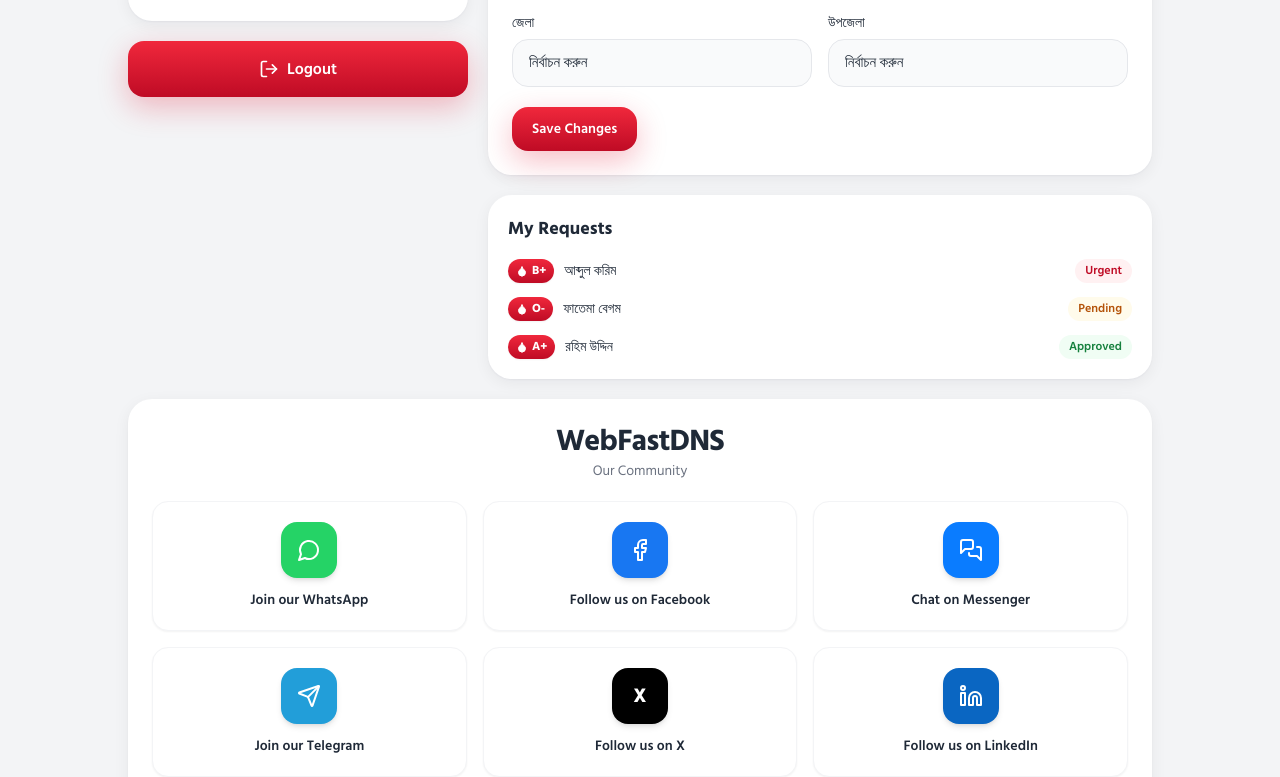
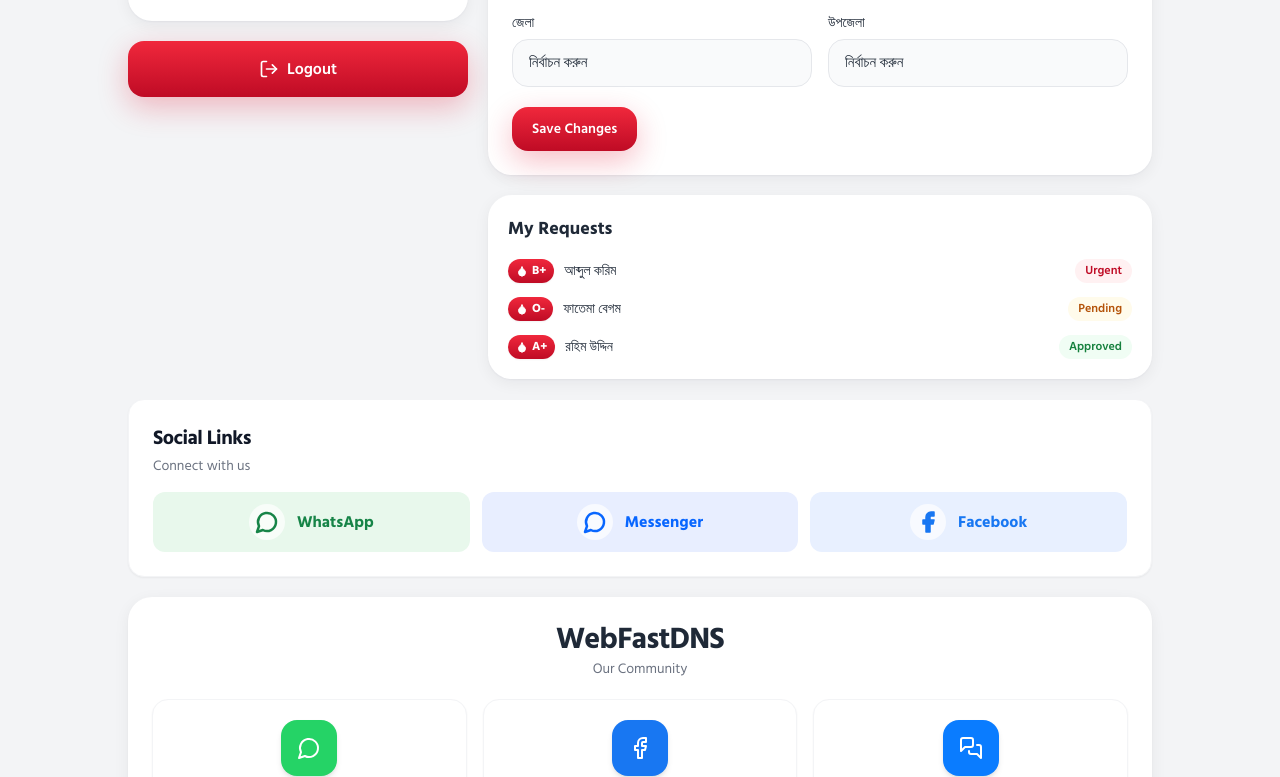
Before and after one commit to momin109/Blood-Donate-BD, a Next.js app: page /me in a window 1280 px wide. Shown: the part 1423-2200 px from the top of the page. Built offline with nearby package versions, Linux system fonts and the light colour scheme.

Commit message:
Merge GitHub history with updated project

```diff
--- a/app/(main)/me/page.js
+++ b/app/(main)/me/page.js
@@ -1,15 +1,71 @@
 "use client";
 import { useState } from "react";
 import Link from "next/link";
-import { IdCard, LogOut, Heart, Clock, Bookmark, Bell, Award, LifeBuoy, Settings, ChevronRight, UserRound, Phone } from "lucide-react";
+import {
+  IdCard,
+  LogOut,
+  Heart,
+  Clock,
+  Bookmark,
+  Bell,
+  Award,
+  LifeBuoy,
+  Settings,
+  ChevronRight,
+  UserRound,
+  Phone,
+  MessageCircle,
+  Facebook,
+} from "lucide-react";
 import CommunityLinks from "@/components/CommunityLinks";
 import DeveloperInfo from "@/components/DeveloperInfo";
 import ProfileView from "@/components/ProfileView";
 import { useFavs, FavButton } from "@/components/Favorites";
-import { Avatar, Button, Card, Field, Select, Status, Switch, BloodBadge, statusTone } from "@/components/ui";
+import {
+  Avatar,
+  Button,
+  Card,
+  Field,
+  Select,
+  Status,
+  Switch,
+  BloodBadge,
+  statusTone,
+} from "@/components/ui";
 import { me, requests, donors, bloodGroups, districts, upazilas } from "@/data";
 
-const menu = [[Clock, "My Donation History", "/me"], [Bookmark, "Saved Requests", "/requests"], [Bell, "Notification Settings", "/notifications"], [Award, "Awards & Badges", "/me"], [IdCard, "Donor ID Card", "/id-card"], [LifeBuoy, "Help & Support", "/me"], [Settings, "Settings", "/me"]];
+const menu = [
+  [Clock, "My Donation History", "/me"],
+  [Bookmark, "Saved Requests", "/requests"],
+  [Bell, "Notification Settings", "/notifications"],
+  [Award, "Awards & Badges", "/me"],
+  [IdCard, "Donor ID Card", "/id-card"],
+  [LifeBuoy, "Help & Support", "/me"],
+  [Settings, "Settings", "/me"],
+];
+
+const socialLinks = [
+  {
+    name: "WhatsApp",
+    href: "https://wa.me/",
+    className: "bg-[#E8F8EC] text-[#168447] hover:bg-[#D7F3DF]",
+    icon: <MessageCircle className="h-6 w-6" strokeWidth={2.5} />,
+  },
+  {
+    name: "Messenger",
+    href: "https://m.me/",
+    className: "bg-[#E8EEFF] text-[#0866FF] hover:bg-[#DCE5FF]",
+    icon: <MessageCircle className="h-6 w-6" strokeWidth={2.5} />,
+  },
+  {
+    name: "Facebook",
+    href: "https://facebook.com/",
+    className: "bg-[#E8F0FF] text-[#1877F2] hover:bg-[#D9E6FF]",
+    icon: (
+      <Facebook className="h-6 w-6" fill="currentColor" strokeWidth={1.5} />
+    ),
+  },
+];
 
 export default function MyProfile() {
   const [on, setOn] = useState(me.available);
@@ -22,42 +78,102 @@ export default function MyProfile() {
       <div className="grid gap-5 lg:grid-cols-[340px_1fr]">
         <div className="min-w-0 space-y-5">
           <Card className="flex items-center gap-3 p-4">
-            <span className="flex h-11 w-11 shrink-0 items-center justify-center rounded-full bg-green-100 text-green-700"><UserRound className="h-5 w-5" /></span>
-            <div className="min-w-0 flex-1"><p className="font-semibold">আমি একজন রক্তদাতা</p><Status tone={on ? "success" : "neutral"} className="mt-0.5">{on ? "Available" : "Unavailable"}</Status></div>
+            <span className="flex h-11 w-11 shrink-0 items-center justify-center rounded-full bg-green-100 text-green-700">
+              <UserRound className="h-5 w-5" />
+            </span>
+            <div className="min-w-0 flex-1">
+              <p className="font-semibold">আমি একজন রক্তদাতা</p>
+              <Status tone={on ? "success" : "neutral"} className="mt-0.5">
+                {on ? "Available" : "Unavailable"}
+              </Status>
+            </div>
             <Switch on={on} onChange={setOn} />
           </Card>
           <Card className="p-2">
             <p className="px-3 pb-1 pt-3 text-lg font-bold">Menu</p>
             {menu.map(([Icon, l, h]) => (
-              <Link key={l} href={h} className="flex items-center gap-3 rounded-2xl px-3 py-3.5 hover:bg-surface"><Icon className="h-5 w-5 text-ink-soft" /><span className="flex-1 text-[15px] font-medium">{l}</span><ChevronRight className="h-4 w-4 text-gray-400" /></Link>
+              <Link
+                key={l}
+                href={h}
+                className="flex items-center gap-3 rounded-2xl px-3 py-3.5 hover:bg-surface"
+              >
+                <Icon className="h-5 w-5 text-ink-soft" />
+                <span className="flex-1 text-[15px] font-medium">{l}</span>
+                <ChevronRight className="h-4 w-4 text-gray-400" />
+              </Link>
             ))}
           </Card>
-          <Link href="/login" className="block"><Button size="lg" className="w-full"><LogOut className="h-5 w-5" />Logout</Button></Link>
+          <Link href="/login" className="block">
+            <Button size="lg" className="w-full">
+              <LogOut className="h-5 w-5" />
+              Logout
+            </Button>
+          </Link>
         </div>
 
         <div className="min-w-0 space-y-5">
           <Card className="p-4 sm:p-6">
-            <p className="mb-4 flex items-center gap-2 text-lg font-bold"><Heart className="h-5 w-5 fill-brand-600 text-brand-600" />Favorite Donors <span className="rounded-full bg-brand-50 px-2.5 py-0.5 text-sm text-brand-700">{favs.length}</span></p>
+            <p className="mb-4 flex items-center gap-2 text-lg font-bold">
+              <Heart className="h-5 w-5 fill-brand-600 text-brand-600" />
+              Favorite Donors{" "}
+              <span className="rounded-full bg-brand-50 px-2.5 py-0.5 text-sm text-brand-700">
+                {favs.length}
+              </span>
+            </p>
             {favDonors.length ? (
               <ul className="space-y-3">
                 {favDonors.map((d) => (
-                  <li key={d.id} className="flex items-center gap-2.5 rounded-2xl bg-surface p-3 sm:gap-3">
+                  <li
+                    key={d.id}
+                    className="flex items-center gap-2.5 rounded-2xl bg-surface p-3 sm:gap-3"
+                  >
                     <Avatar name={d.name} online={d.available} />
-                    <div className="min-w-0 flex-1"><Link href={`/donors/${d.id}`} className="block truncate font-semibold hover:underline">{d.name}</Link><p className="truncate text-xs text-ink-soft">{d.district}, {d.upazila}</p></div>
-                    <BloodBadge group={d.group} size="sm" className="shrink-0" />
-                    <a href={`tel:${d.phone}`} aria-label="Call" className="flex h-10 w-10 shrink-0 items-center justify-center rounded-full bg-green-100 text-green-700"><Phone className="h-4 w-4" /></a>
+                    <div className="min-w-0 flex-1">
+                      <Link
+                        href={`/donors/${d.id}`}
+                        className="block truncate font-semibold hover:underline"
+                      >
+                        {d.name}
+                      </Link>
+                      <p className="truncate text-xs text-ink-soft">
+                        {d.district}, {d.upazila}
+                      </p>
+                    </div>
+                    <BloodBadge
+                      group={d.group}
+                      size="sm"
+                      className="shrink-0"
+                    />
+                    <a
+                      href={`tel:${d.phone}`}
+                      aria-label="Call"
+                      className="flex h-10 w-10 shrink-0 items-center justify-center rounded-full bg-green-100 text-green-700"
+                    >
+                      <Phone className="h-4 w-4" />
+                    </a>
                     <FavButton id={d.id} className="shrink-0" />
                   </li>
                 ))}
               </ul>
-            ) : <p className="py-6 text-center text-sm text-ink-soft">No favorites yet. Tap the heart on a donor card.</p>}
+            ) : (
+              <p className="py-6 text-center text-sm text-ink-soft">
+                No favorites yet. Tap the heart on a donor card.
+              </p>
+            )}
           </Card>
           <Card className="p-4 sm:p-6">
             <p className="mb-4 text-lg font-bold">Edit Profile</p>
             <div className="grid gap-4 sm:grid-cols-2">
-              <Field label="নাম" defaultValue={me.name} /><Field label="মোবাইল" defaultValue={me.phone} />
-              <Select label="রক্তের গ্রুপ" options={bloodGroups} defaultValue="O+" /><Field label="শেষ রক্তদান" type="date" />
-              <Select label="জেলা" options={districts} /><Select label="উপজেলা" options={upazilas} />
+              <Field label="নাম" defaultValue={me.name} />
+              <Field label="মোবাইল" defaultValue={me.phone} />
+              <Select
+                label="রক্তের গ্রুপ"
+                options={bloodGroups}
+                defaultValue="O+"
+              />
+              <Field label="শেষ রক্তদান" type="date" />
+              <Select label="জেলা" options={districts} />
+              <Select label="উপজেলা" options={upazilas} />
             </div>
             <Button className="mt-5">Save Changes</Button>
           </Card>
@@ -65,7 +181,20 @@ export default function MyProfile() {
             <p className="mb-4 text-lg font-bold">My Requests</p>
             <ul className="space-y-3.5">
               {requests.slice(0, 3).map((r) => (
-                <li key={r.id} className="flex items-center justify-between gap-2 text-sm"><span className="flex min-w-0 items-center gap-2.5"><BloodBadge group={r.group} size="sm" className="shrink-0" /><span className="truncate font-medium">{r.patient}</span></span><Status tone={statusTone[r.status]}>{r.status}</Status></li>
+                <li
+                  key={r.id}
+                  className="flex items-center justify-between gap-2 text-sm"
+                >
+                  <span className="flex min-w-0 items-center gap-2.5">
+                    <BloodBadge
+                      group={r.group}
+                      size="sm"
+                      className="shrink-0"
+                    />
+                    <span className="truncate font-medium">{r.patient}</span>
+                  </span>
+                  <Status tone={statusTone[r.status]}>{r.status}</Status>
+                </li>
               ))}
             </ul>
           </Card>
@@ -73,6 +202,37 @@ export default function MyProfile() {
       </div>
 
       {/* Bottom: company + community links, then Developer Information toggle */}
+
+      <section className="w-full rounded-2xl border border-gray-100 bg-white p-3 shadow-sm sm:p-6">
+        <div className="mb-4">
+          <h2 className="text-xl font-extrabold tracking-tight text-gray-900">
+            Social Links
+          </h2>
+
+          <p className="mt-1 text-sm text-gray-500">Connect with us</p>
+        </div>
+
+        <div className="grid grid-cols-3 gap-2 sm:gap-3">
+          {socialLinks.map((social) => (
+            <a
+              key={social.name}
+              href={social.href}
+              target="_blank"
+              rel="noopener noreferrer"
+              className={`flex min-w-0 min-h-12 items-center justify-center gap-1.5 rounded-xl px-1.5 py-2 transition duration-200 hover:-translate-y-0.5 sm:gap-3 sm:px-3 sm:py-3 ${social.className}`}
+            >
+              <span className="flex h-7 w-7 shrink-0 items-center justify-center rounded-full bg-white/70 sm:h-9 sm:w-9">
+                {social.icon}
+              </span>
+
+              <span className="truncate text-xs font-bold sm:text-base">
+                {social.name}
+              </span>
+            </a>
+          ))}
+        </div>
+      </section>
+
       <CommunityLinks />
       <DeveloperInfo />
     </div>
```
